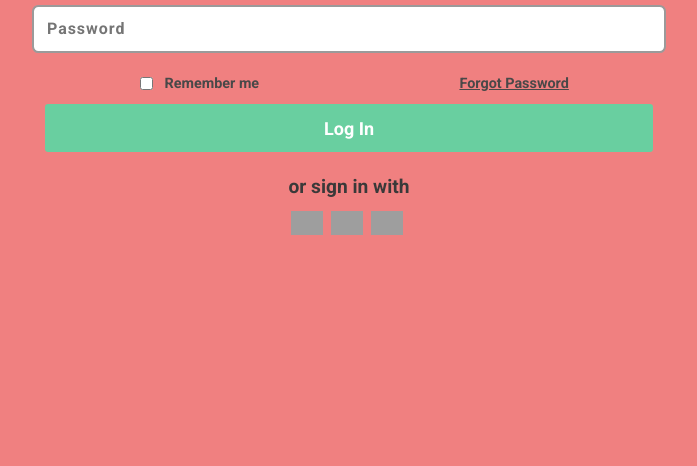
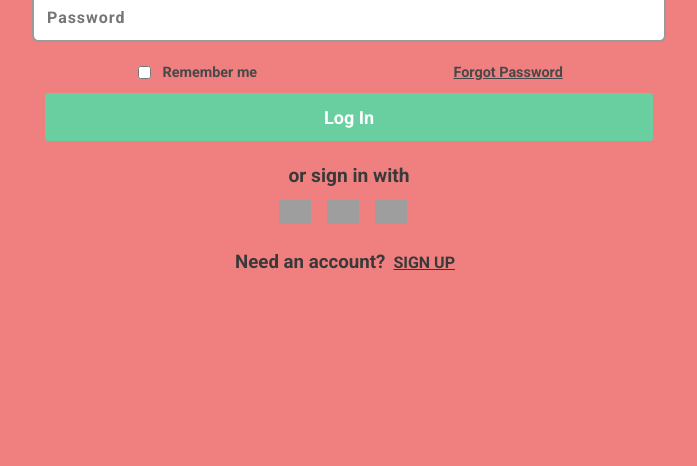
Before and after one commit to R-I-S-H-A-B-H-S-I-N-G-H/login-page, a plain HTML site: page index.html in a window 1280 px wide. Shown: the part 334-800 px from the top of the page, without its empty margins (291-988 px from the left). Drawn offline with Linux system fonts and the light colour scheme; grey boxes are pictures that could not be loaded.

```diff
--- a/index.html
+++ b/index.html
@@ -41,6 +41,10 @@
             </div>
 
         </div>
+        <div class="createacc">
+            <h3>Need an account?</h3>
+            <a href="/">SIGN UP</a>
+        </div>
 
 
     </div>
--- a/styles.css
+++ b/styles.css
@@ -114,3 +114,16 @@
   transform: translateY(-5px);
   transition: 300ms ease-in-out;
 }
+
+.createacc{
+  display: flex;
+  align-items: center;
+  font-weight: 600;
+
+
+  /* background: #60bb90; */
+}
+.createacc h3,a{
+  padding-right: .5rem;
+  color: rgb(58, 57, 57);
+}
```
Lines whose indentation alone changed are shown as unchanged.
